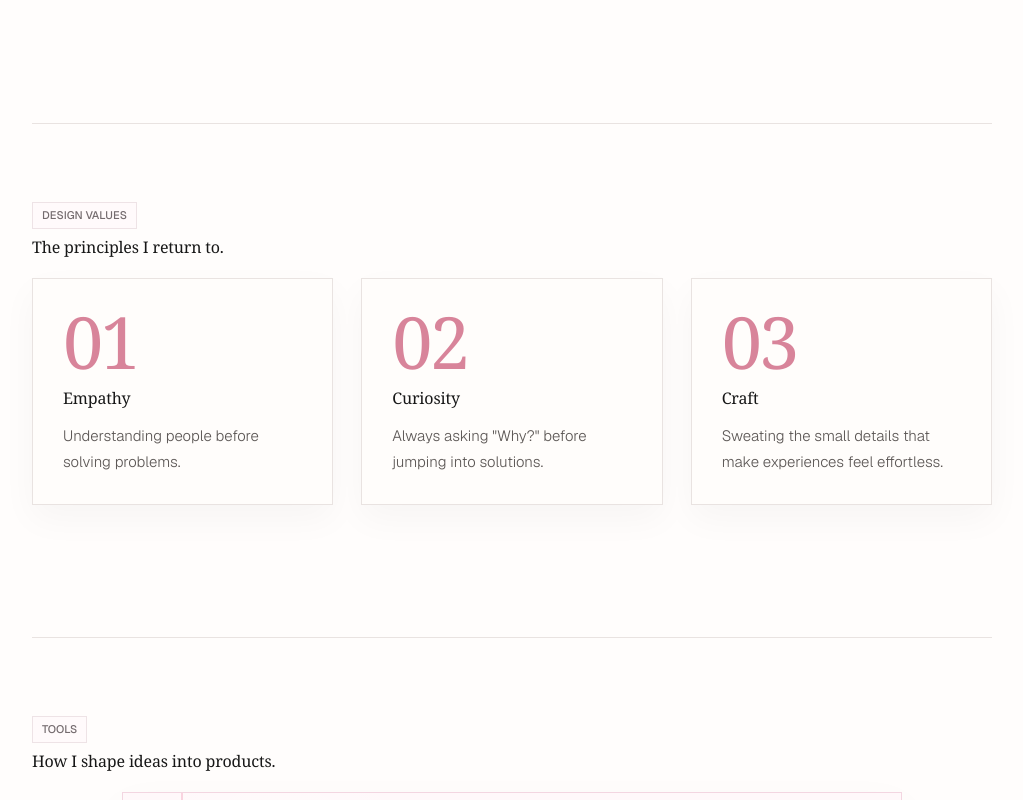
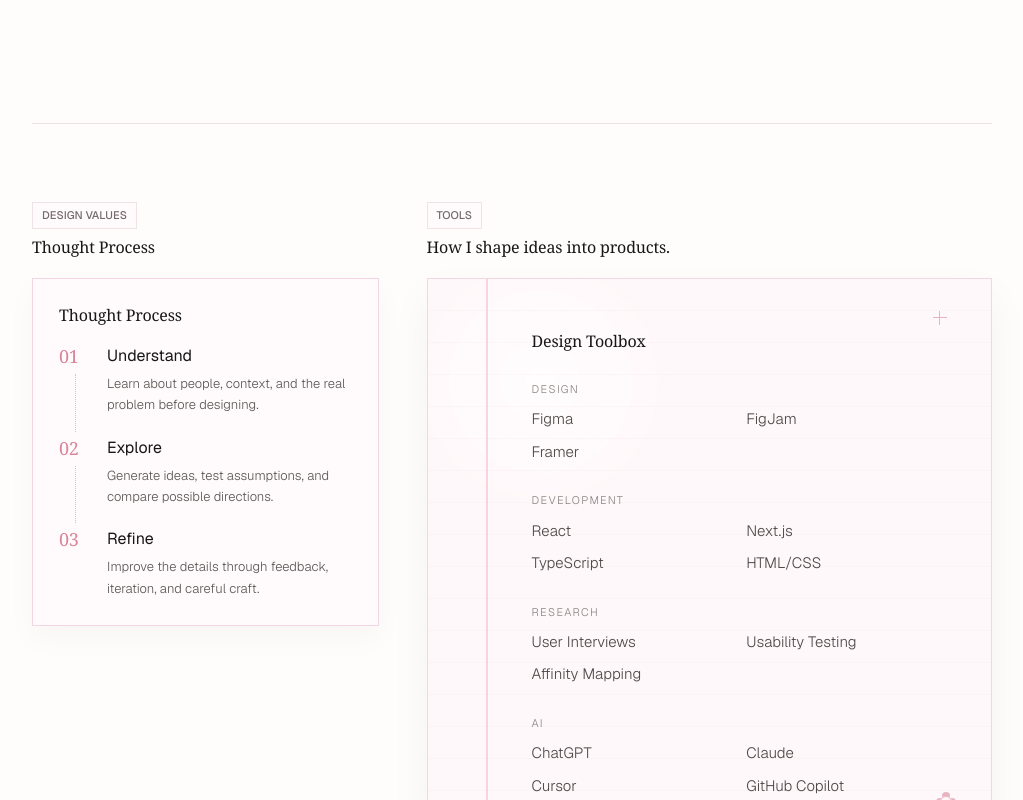
Before and after one commit to krisooti/Portfolio, a Next.js app: page /about in a window 1280 px wide. Shown: the part 1060-1860 px from the top of the page, without its empty margins (128-1151 px from the left). Built offline with nearby package versions, Linux system fonts and the light colour scheme.

Commit message:
Combine about process and tools layout

```diff
--- a/app/about/page.tsx
+++ b/app/about/page.tsx
@@ -14,18 +14,18 @@ export const metadata: Metadata = {
 const designValues = [
   {
     number: "01",
-    title: "Empathy",
-    body: "Understanding people before solving problems.",
+    title: "Understand",
+    body: "Learn about people, context, and the real problem before designing.",
   },
   {
     number: "02",
-    title: "Curiosity",
-    body: 'Always asking "Why?" before jumping into solutions.',
+    title: "Explore",
+    body: "Generate ideas, test assumptions, and compare possible directions.",
   },
   {
     number: "03",
-    title: "Craft",
-    body: "Sweating the small details that make experiences feel effortless.",
+    title: "Refine",
+    body: "Improve the details through feedback, iteration, and careful craft.",
   },
 ];
 
@@ -108,19 +108,34 @@ export default function AboutPage() {
           </div>
         </AboutSection>
 
-        <AboutSection tag="DESIGN VALUES" title="The principles I return to.">
-          <div className="design-values-grid">
+        <section className="about-story-section about-process-tools-section">
+          <div className="about-process-tools-row">
+            <div className="thought-process-column">
+              <CategoryTag>DESIGN VALUES</CategoryTag>
+              <h2>
+                <HighlightText>Thought Process</HighlightText>
+              </h2>
+              <div className="thought-process-card">
+                <h3>Thought Process</h3>
+                <div className="thought-process-flow">
                   {designValues.map((value) => (
-              <article className="design-value-card" key={value.title}>
+                    <article className="thought-process-step" key={value.title}>
                       <span>{value.number}</span>
-                <h3>{value.title}</h3>
+                      <div>
+                        <h4>{value.title}</h4>
                         <p>{value.body}</p>
+                      </div>
                     </article>
                   ))}
                 </div>
-        </AboutSection>
+              </div>
+            </div>
 
-        <AboutSection tag="TOOLS" title="How I shape ideas into products.">
+            <div className="toolkit-column">
+              <CategoryTag>TOOLS</CategoryTag>
+              <h2>
+                <HighlightText>How I shape ideas into products.</HighlightText>
+              </h2>
               <div className="toolkit-notebook">
                 <div className="toolkit-doodle toolkit-doodle--sparkle" aria-hidden="true" />
                 <div className="toolkit-doodle toolkit-doodle--flower" aria-hidden="true" />
@@ -139,7 +154,9 @@ export default function AboutPage() {
                   </section>
                 ))}
               </div>
-        </AboutSection>
+            </div>
+          </div>
+        </section>
       </article>
     </main>
   );
--- a/app/globals.css
+++ b/app/globals.css
@@ -949,7 +949,7 @@ html {
 }
 
 .about-story-copy p,
-.design-value-card p,
+.thought-process-step p,
 .toolkit-note-section li {
   margin: 0;
   color: #5d5856;
@@ -958,20 +958,32 @@ html {
   line-height: 1.72;
 }
 
-.design-value-card {
+.about-process-tools-row {
+  display: grid;
+  grid-template-columns: minmax(240px, 0.38fr) minmax(0, 0.62fr);
+  align-items: start;
+  gap: clamp(32px, 4vw, 48px);
+  width: min(100%, 1040px);
+  margin: 0 auto;
+}
+
+.thought-process-column,
+.toolkit-column {
+  display: grid;
+  align-content: start;
   min-width: 0;
-  border: 1px solid var(--line);
-  background: #fffdfb;
-  box-shadow: 0 14px 34px rgba(17, 17, 17, 0.035);
-}
-
-.design-value-card:hover {
-  border-color: rgba(216, 132, 154, 0.38);
-  box-shadow: 0 18px 40px rgba(17, 17, 17, 0.055);
-  transform: translateY(-4px);
-}
-
-.design-value-card h3 {
+}
+
+.thought-process-card {
+  display: grid;
+  gap: 20px;
+  border: 1px solid #f3d6e1;
+  background: #fffbfc;
+  box-shadow: 0 12px 30px rgba(17, 17, 17, 0.03);
+  padding: clamp(20px, 3vw, 26px);
+}
+
+.thought-process-card h3 {
   margin: 0;
   color: #171717;
   font-family: var(--font-editorial-serif);
@@ -981,29 +993,53 @@ html {
   line-height: 1.3;
 }
 
-.design-values-grid {
-  display: grid;
-  grid-template-columns: repeat(3, minmax(0, 1fr));
-  gap: clamp(18px, 2.6vw, 28px);
-}
-
-.design-value-card {
-  display: grid;
+.thought-process-flow {
+  display: grid;
+  gap: 0;
+}
+
+.thought-process-step {
+  position: relative;
+  display: grid;
+  grid-template-columns: 34px minmax(0, 1fr);
   gap: 14px;
-  padding: clamp(22px, 3vw, 30px);
-  transition:
-    border-color 240ms ease,
-    box-shadow 240ms ease,
-    transform 240ms cubic-bezier(0.22, 1, 0.36, 1);
-}
-
-.design-value-card > span {
+  min-width: 0;
+  padding-bottom: 22px;
+}
+
+.thought-process-step:not(:last-child)::after {
+  position: absolute;
+  top: 28px;
+  bottom: 6px;
+  left: 16px;
+  border-left: 1px dotted #e8b9c9;
+  content: "";
+}
+
+.thought-process-step:last-child {
+  padding-bottom: 0;
+}
+
+.thought-process-step > span {
   color: #d8849a;
   font-family: var(--font-editorial-serif);
-  font-size: clamp(44px, 6vw, 72px);
+  font-size: 18px;
   font-weight: 500;
-  letter-spacing: -0.04em;
-  line-height: 0.9;
+  letter-spacing: -0.02em;
+  line-height: 1.2;
+}
+
+.thought-process-step h4 {
+  margin: 0 0 6px;
+  color: #171717;
+  font-size: 16px;
+  font-weight: 400;
+  line-height: 1.3;
+}
+
+.thought-process-step p {
+  font-size: 13px;
+  line-height: 1.65;
 }
 
 .toolkit-notebook {
@@ -1155,6 +1191,41 @@ html {
   transform: rotate(45deg);
 }
 
+@media (prefers-color-scheme: dark) {
+  .thought-process-card {
+    border-color: #50474d;
+    background: #2b282b;
+  }
+
+  .toolkit-notebook {
+    border-color: #50474d;
+    background:
+      linear-gradient(90deg, transparent 58px, #f3afc5 59px, transparent 60px),
+      repeating-linear-gradient(
+        to bottom,
+        transparent 0,
+        transparent 31px,
+        rgba(243, 175, 197, 0.12) 32px
+      ),
+      #2e2a2d;
+  }
+
+  .thought-process-card h3,
+  .thought-process-step h4,
+  .toolkit-notebook h3 {
+    color: #fff8f3;
+  }
+
+  .thought-process-step p,
+  .toolkit-note-section li {
+    color: #e7dfdc;
+  }
+
+  .thought-process-step:not(:last-child)::after {
+    border-left-color: #d995ad;
+  }
+}
+
 .dogs-section {
   display: grid;
   gap: 30px;
@@ -1836,7 +1907,7 @@ html {
   .case-meta-row,
   .about-hero-redesign,
   .profile-carousel-slide,
-  .design-values-grid,
+  .about-process-tools-row,
   .case-section-grid,
   .results-grid,
   .solution-row,
@@ -1895,7 +1966,7 @@ html {
   .about-hero-redesign,
   .profile-carousel-slide,
   .dog-photo-grid,
-  .design-values-grid {
+  .about-process-tools-row {
     grid-template-columns: 1fr;
   }
 
@@ -1908,9 +1979,13 @@ html {
     font-size: 16px;
   }
 
-  .design-value-card,
+  .thought-process-card,
   .toolkit-notebook {
     padding: 20px;
+  }
+
+  .about-process-tools-row {
+    gap: 28px;
   }
 
   .toolkit-notebook {
@@ -1984,7 +2059,7 @@ html {
   .case-section,
   .case-sidebar-nav a,
   .about-story-section,
-  .design-value-card,
+  .thought-process-card,
   .toolkit-doodle,
   .marker-highlight::before,
   .profile-carousel-frame,
```
Lines whose indentation alone changed are shown as unchanged.
